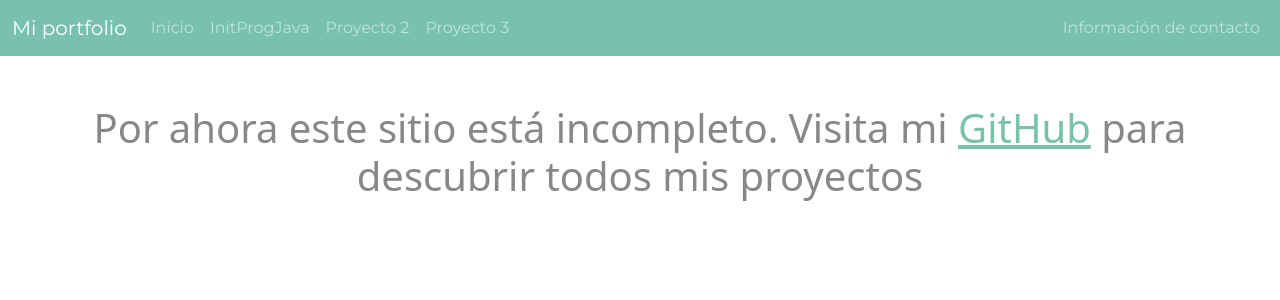
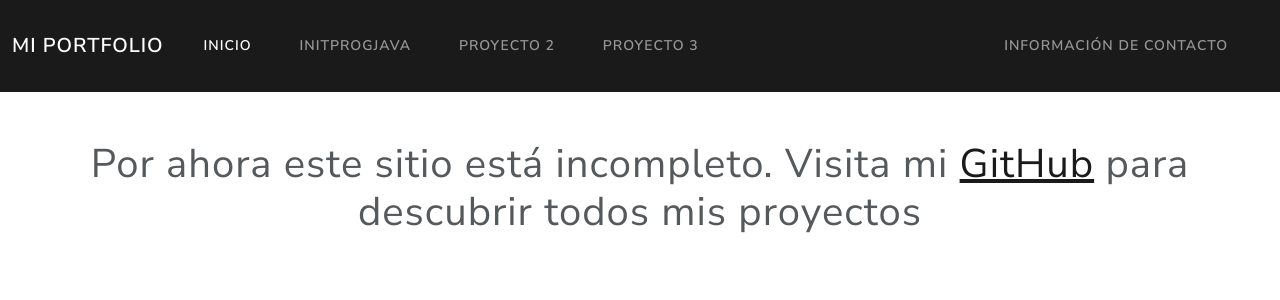
Before and after one commit to srequenafiliu/srequenafiliu.github.io, an Angular app: page /inicio in a window 1280 px wide. Before the commit this address led to /. Shown: the top 300 px of the page. Built offline with nearby package versions, Linux system fonts and the light colour scheme.

Commit message:
Add routing

```diff
--- a/angular.json
+++ b/angular.json
@@ -26,7 +26,7 @@
             ],
             "styles": [
               "src/styles.css",
-              "bootswatch/dist/minty/bootstrap.min.css"
+              "bootswatch/dist/custom/bootstrap.min.css"
             ],
             "scripts": [
               "bootstrap/dist/js/bootstrap.bundle.min.js"
--- a/src/app/app-routing.module.ts
+++ b/src/app/app-routing.module.ts
@@ -4,16 +4,14 @@ import { HomeComponent } from './home/home.component';
 import { InitProgJavaComponent } from './init-prog-java/init-prog-java.component';
 
 const routes: Routes = [
-  /*{ path: 'inicio', component: HomeComponent, title: "Portfolio" },
+  { path: 'inicio', component: HomeComponent, title: "Portfolio" },
   { path: 'init-prog-java', component: InitProgJavaComponent, title: "Portfolio | InitProgJava" },
   { path: '', redirectTo: '/inicio', pathMatch: 'full' }, // Ruta por defecto (vacía)
-  { path: '**', redirectTo: '/inicio', pathMatch: 'full' }*/ // Ruta que no coincide con ninguna de las anteriores
+  { path: '**', redirectTo: '/inicio', pathMatch: 'full' } // Ruta que no coincide con ninguna de las anteriores
 ];
 
 @NgModule({
-  imports: [RouterModule.forRoot(routes, {
-    anchorScrolling: 'enabled'
-  })],
+  imports: [RouterModule.forRoot(routes)],
   exports: [RouterModule]
 })
 export class AppRoutingModule { }
--- a/src/app/app.component.html
+++ b/src/app/app.component.html
@@ -1,4 +1,4 @@
 <navbar [title]="title"></navbar>
 <div class="container-fluid g-0">
-  <home></home>
+  <router-outlet></router-outlet>
 </div>
```
Also changed, not shown: 4 other files (tests, documents, lock files or other folders).
